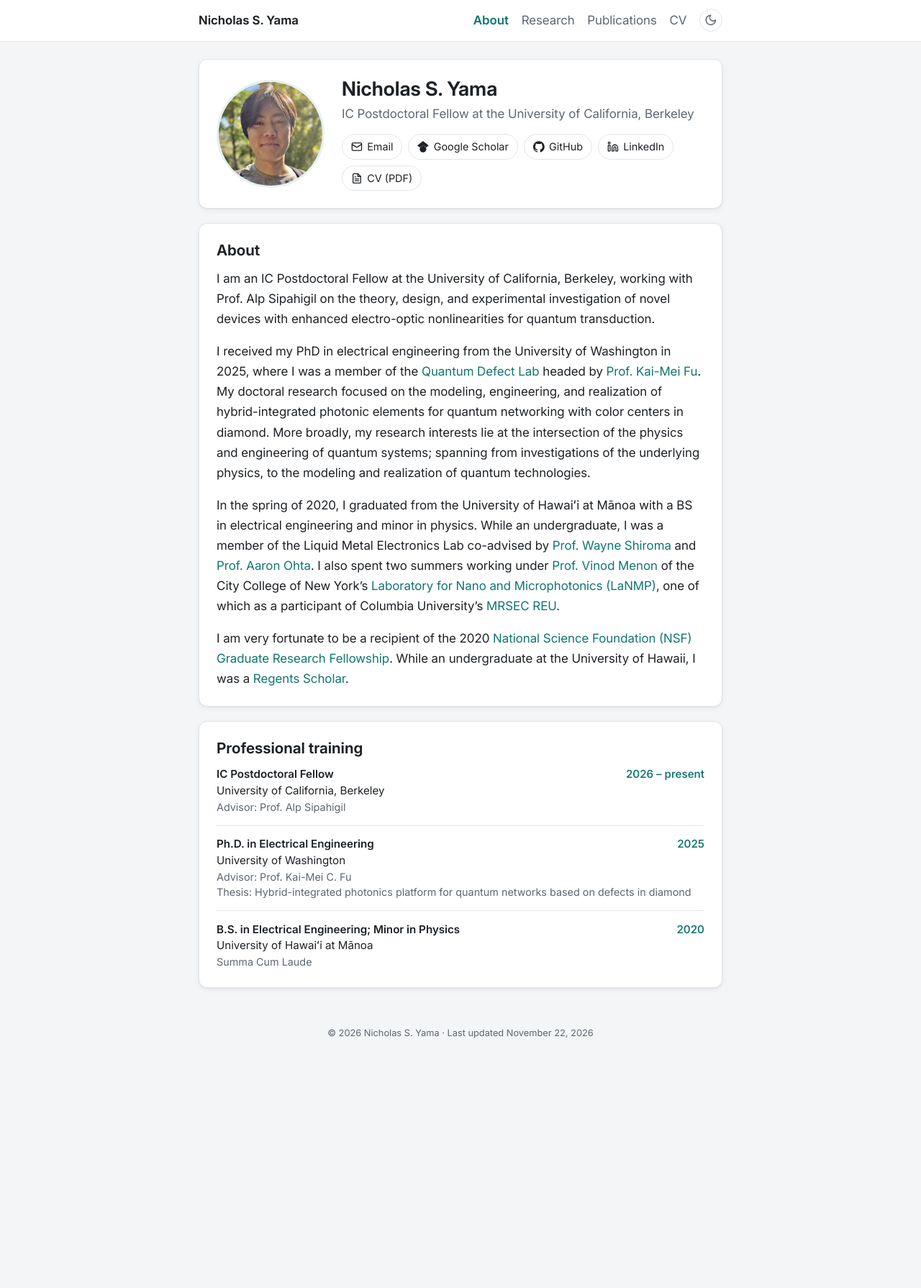
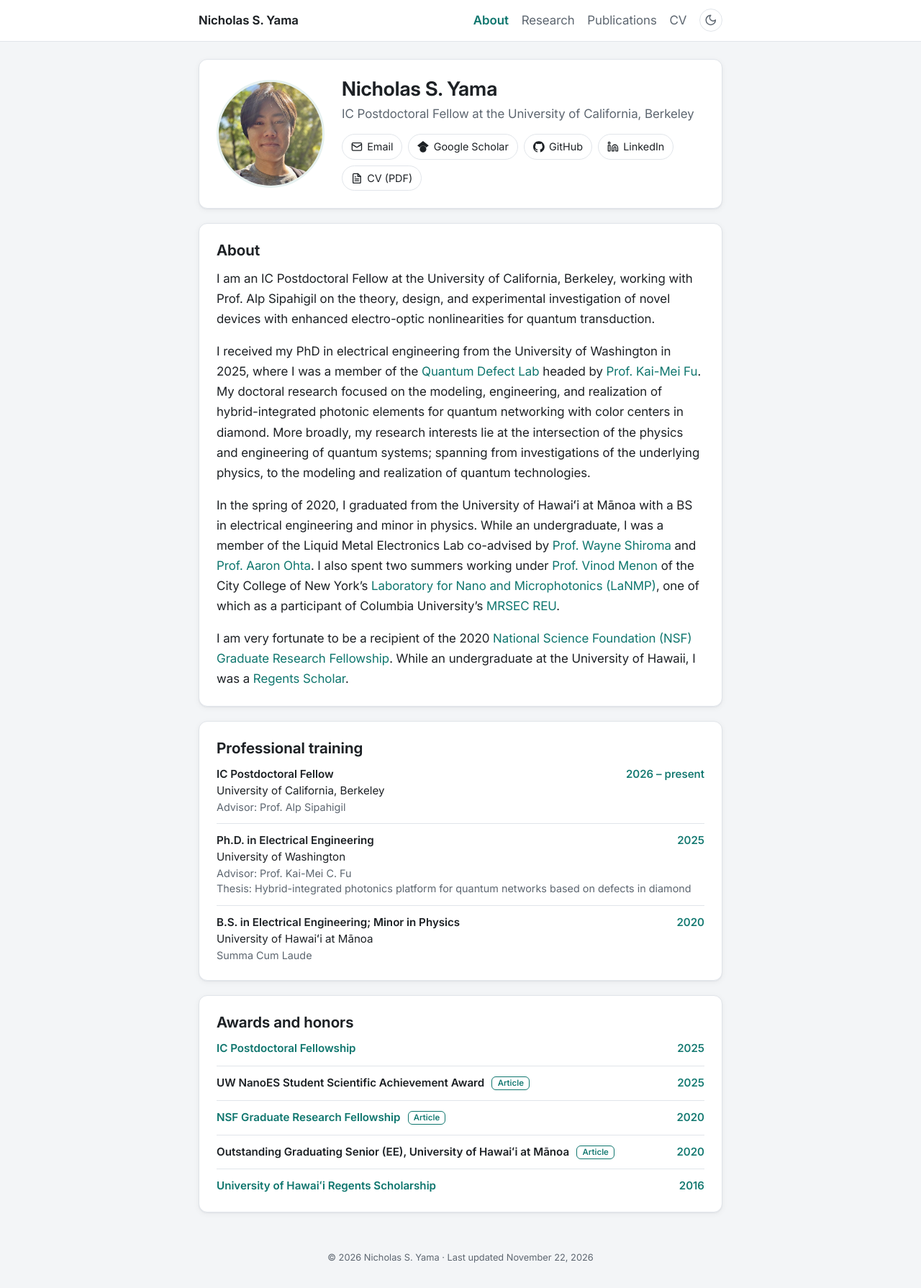
Before and after one commit to nyama8/nyama8.github.io, a Jekyll site: the page built from index.md, in a window 1280 px wide. Shown: the whole page at 72% size. Built offline with Jekyll 4.4.1, drawn with Linux system fonts in a browser that asks for light colours; before the commit the page ends 1478 px from its top, so only the background shows below that.

Commit message:
About: Awards and honors card
Co-Authored-By: Claude Opus 5.5 <noreply@anthropic.com>

```diff
--- /dev/null
+++ b/_data/awards.yml
@@ -0,0 +1,28 @@
+# "Awards and honors" card on the About page, NEWEST FIRST.
+# Fields (leave out any you don't have):
+#   title:   name of the award
+#   year
+#   url:     link for the award name (e.g. the program's page)
+#   article: link to a news story / press release  -> small "Article" button
+# Source: CV (Nov 2026); links from the owner.
+
+- title: IC Postdoctoral Fellowship
+  year: "2025"
+  url: https://orise.orau.gov/icpostdoc/index.html
+
+- title: UW NanoES Student Scientific Achievement Award
+  year: "2025"
+  article: https://www.nano.uw.edu/nicholas-yama-wins-2025-uw-nanoes-student-achievement-award-for-his-work-in-quantum-information-applications/
+
+- title: NSF Graduate Research Fellowship
+  year: "2020"
+  url: https://www.nsf.gov/funding/initiatives/grfp
+  article: https://www.hawaii.edu/news/2020/04/06/engineering-nsf-research-fellowships/
+
+- title: Outstanding Graduating Senior (EE), University of Hawaiʻi at Mānoa
+  year: "2020"
+  article: https://ee.hawaii.edu/events/catalog/events.php?evt=456
+
+- title: University of Hawaiʻi Regents Scholarship
+  year: "2016"
+  url: https://www.hawaii.edu/offices/student-affairs/regents-and-presidential-scholars-program/
--- a/_layouts/about.html
+++ b/_layouts/about.html
@@ -22,21 +22,40 @@ layout: default
   {{ content }}
 </section>
 
-{%- comment -%} Entries are edited in _data/training.yml. {%- endcomment %}
+{%- comment -%}
+  The two cards below are filled from _data/training.yml and _data/awards.yml.
+{%- endcomment %}
 <section class="card">
   <h2>Professional training</h2>
-  <ul class="training">
+  <ul class="entries">
     {%- for t in site.data.training %}
     <li>
-      <div class="training-head">
-        <p class="training-title">{{ t.title }}</p>
-        <p class="training-years">{{ t.years }}</p>
+      <div class="entry-head">
+        <p class="entry-title">{{ t.title }}</p>
+        <p class="entry-years">{{ t.years }}</p>
       </div>
-      <p class="training-place">{{ t.place }}</p>
+      <p>{{ t.place }}</p>
       {%- for d in t.details %}
-      <p class="training-detail">{{ d }}</p>
+      <p class="entry-detail">{{ d }}</p>
       {%- endfor %}
     </li>
     {%- endfor %}
   </ul>
 </section>
+
+<section class="card">
+  <h2>Awards and honors</h2>
+  <ul class="entries">
+    {%- for a in site.data.awards %}
+    <li>
+      <div class="entry-head">
+        <p class="entry-title">
+          {%- if a.url %}<a href="{{ a.url }}">{{ a.title }}</a>{% else %}{{ a.title }}{% endif -%}
+          {%- if a.article %} <a class="btn btn-small" href="{{ a.article }}">Article</a>{% endif -%}
+        </p>
+        <p class="entry-years">{{ a.year }}</p>
+      </div>
+    </li>
+    {%- endfor %}
+  </ul>
+</section>
--- a/assets/css/style.css
+++ b/assets/css/style.css
@@ -237,14 +237,16 @@ img { max-width: 100%; height: auto; }
   text-decoration: none;
 }
 
-/* Professional training: title on the left, years on the right. */
-.training { list-style: none; margin: 0; padding: 0; font-size: 0.95rem; line-height: 1.5; }
-.training li + li { margin-top: 0.9rem; padding-top: 0.9rem; border-top: 1px solid var(--border); }
-.training p { margin: 0; }
-.training-head { display: flex; flex-wrap: wrap; justify-content: space-between; gap: 0 1rem; }
-.training-title { font-weight: 600; }
-.training-years { color: var(--accent); font-weight: 550; }
-.training-detail { color: var(--muted); font-size: 0.9rem; }
+/* Lists in the Professional training and Awards cards:
+   title on the left, years on the right, extra lines below. */
+.entries { list-style: none; margin: 0; padding: 0; font-size: 0.95rem; line-height: 1.5; }
+.entries li + li { margin-top: 0.75rem; padding-top: 0.75rem; border-top: 1px solid var(--border); }
+.entries p { margin: 0; }
+.entry-head { display: flex; justify-content: space-between; align-items: baseline; gap: 0 1rem; }
+.entry-title { font-weight: 600; }
+.entry-years { color: var(--accent); font-weight: 550; white-space: nowrap; }
+.entry-detail { color: var(--muted); font-size: 0.9rem; }
+.btn.btn-small { margin-left: 0.4rem; font-size: 0.72rem; padding: 0 0.45rem; vertical-align: 0.1em; }
 
 /* ---------- Research page ---------- */
 
```
